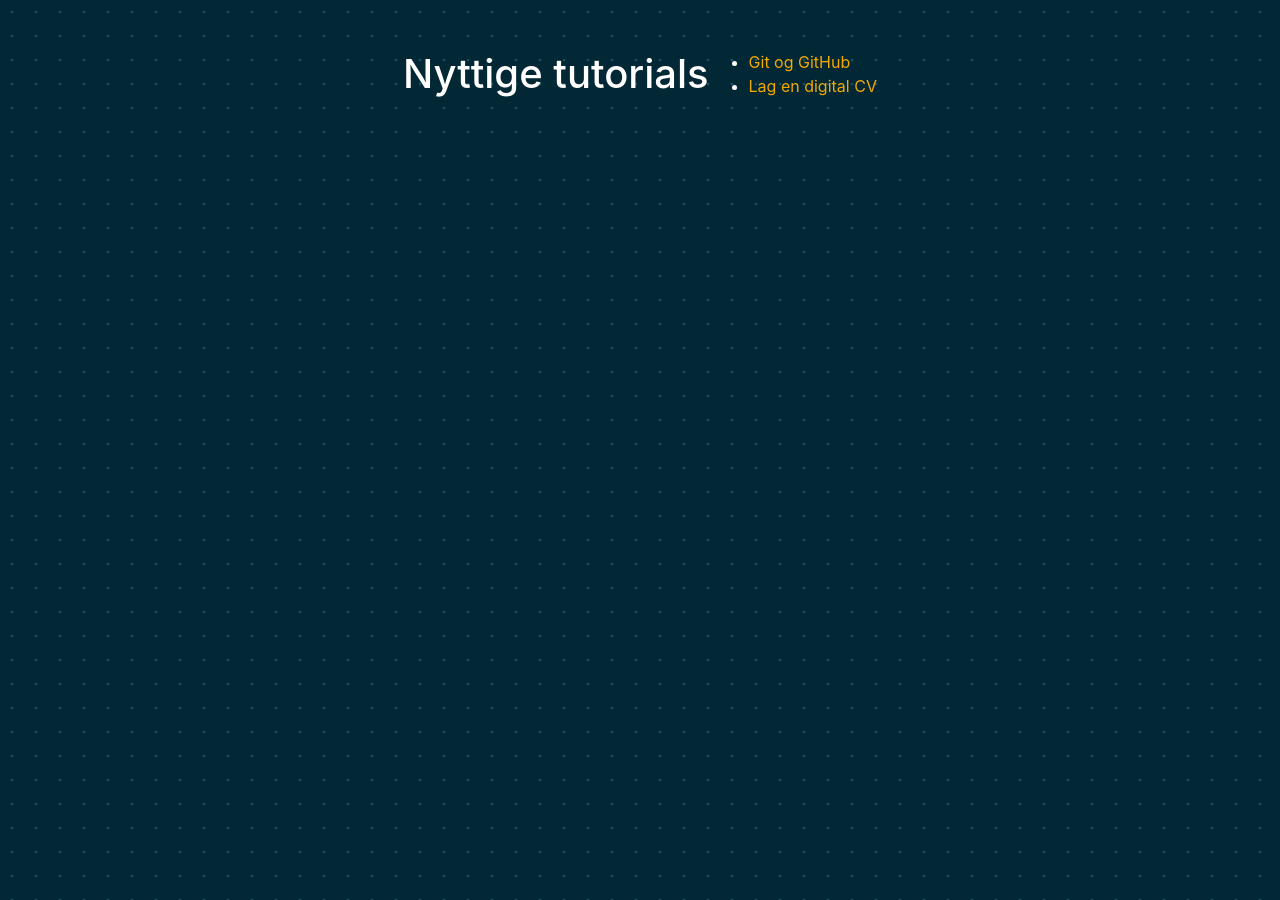
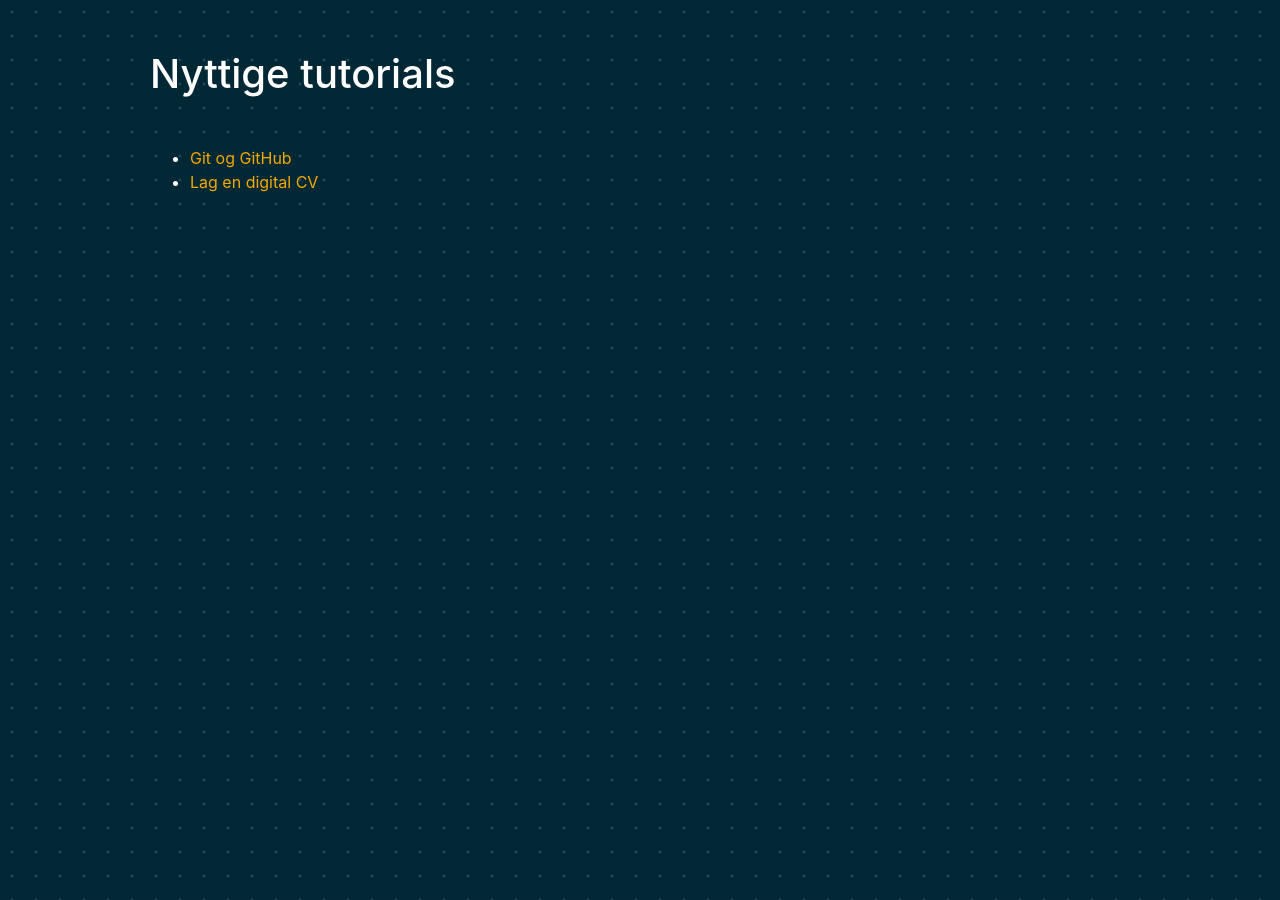
Before and after one commit to uit-econ/uit-econ.github.io, a Jekyll site: the page built from ressurser/Nyttige-tutorials.md, in a window 1280 px wide. Built offline with Jekyll 4.4.1, drawn with Linux system fonts in a browser that asks for light colours; nearby versions of some CDN libraries; our own code applies the rules of GitHub Pages for plain Markdown files; library files that are not in the unit come from our copies.

Commit message:
Update Nyttige-tutorials.md

```diff
--- a/ressurser/Nyttige-tutorials.md
+++ b/ressurser/Nyttige-tutorials.md
@@ -1,4 +1,4 @@
-{% include ressurser-css.html %}
+{% include plain-page-css.html %}
 # Nyttige tutorials
 <br>
 - [Git og GitHub](https://titlon.uit.no/hht/git-res/kursgit.mp4){:target="_blank"}
```
